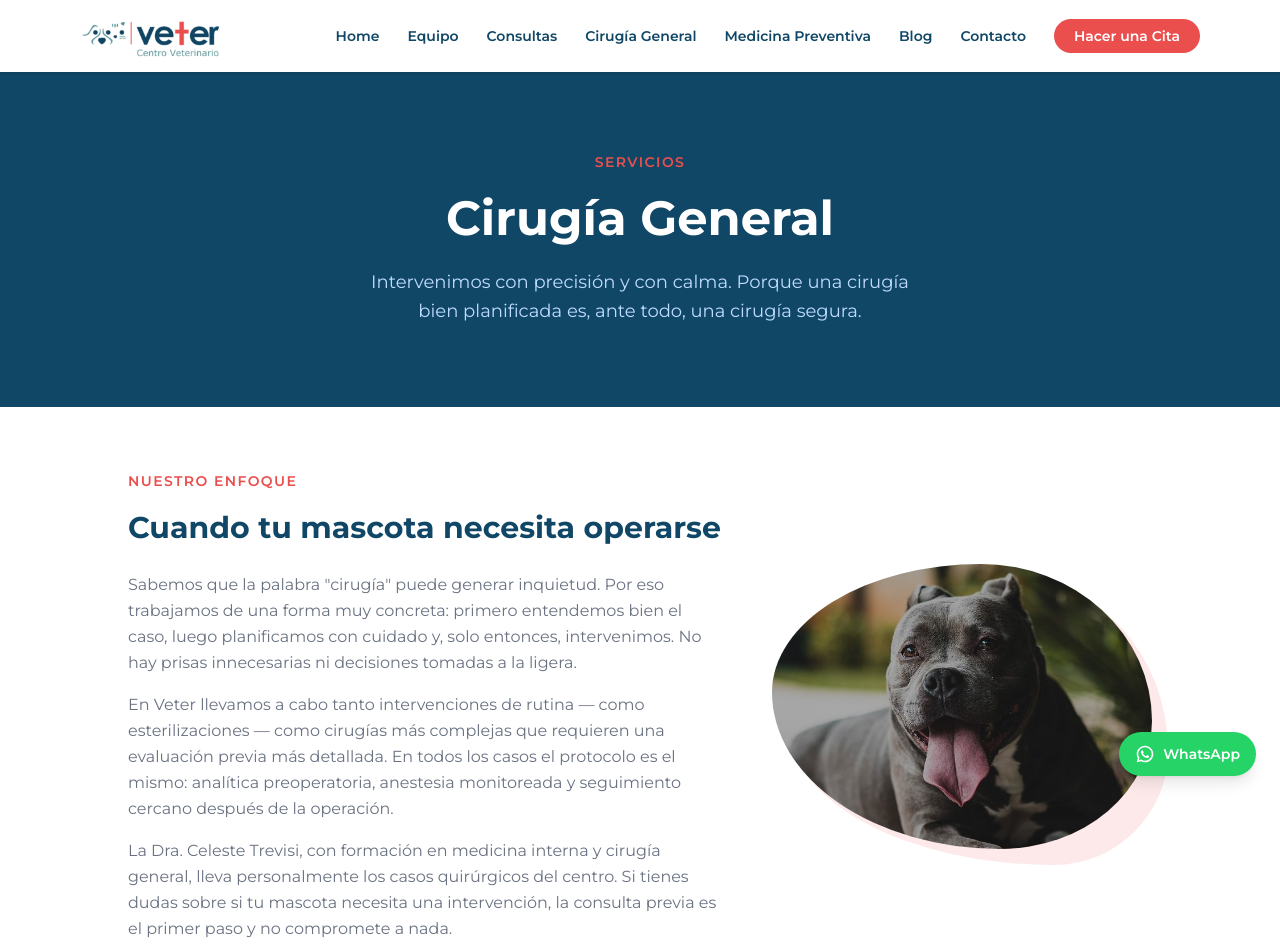
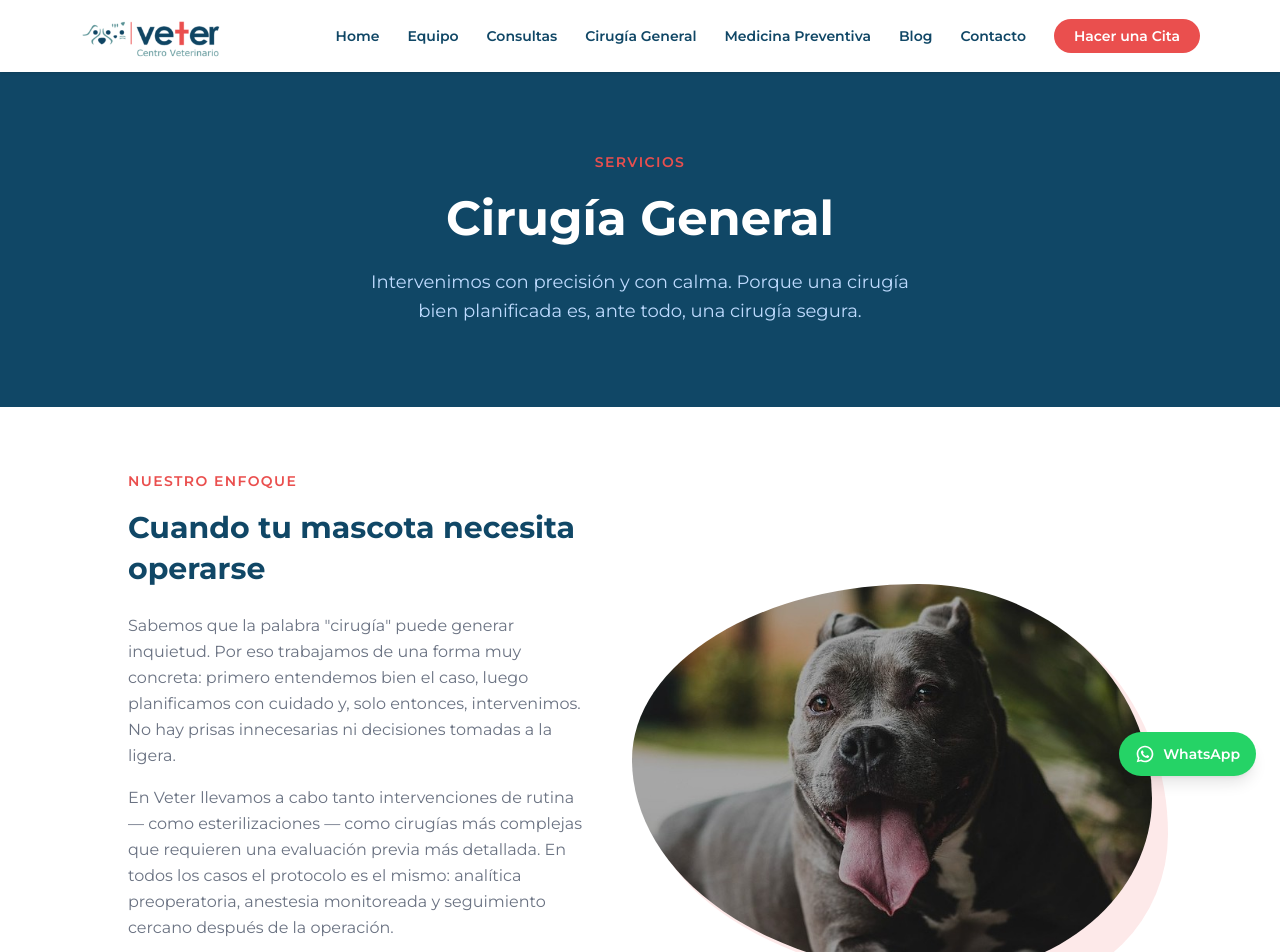
Before and after one commit to frandevp/Veter-web, a Next.js app in the folder veter-web/: page /cirugia-general in a window 1280 px wide. Shown: the top 952 px of the page. Built offline with nearby package versions, Linux system fonts and the light colour scheme.

Commit message:
fix: imagen perro más grande en introducción cirugía

```diff
--- a/veter-web/app/cirugia-general/page.tsx
+++ b/veter-web/app/cirugia-general/page.tsx
@@ -134,14 +134,14 @@ La Dra. Celeste Trevisi, con formación en medicina interna y cirugía general,
 </p>
 </div>
 
-<div className="flex-shrink-0 w-full md:w-[380px] relative">
+<div className="flex-shrink-0 w-full md:w-[520px] relative">
 <div className="absolute -bottom-4 -right-4 w-full h-full pointer-events-none"
 style={{ backgroundColor: "#ea4f4e", opacity: 0.12, borderRadius: "60% 40% 30% 70% / 50% 60% 40% 50%" }} />
 <Image
 src="/images/cirugia-perro.jpg"
 alt="Perro feliz en Veter Centro Veterinario"
-width={380}
-height={380}
+width={520}
+height={520}
 className="w-full h-auto relative z-10"
 style={{ borderRadius: "55% 45% 40% 60% / 45% 55% 45% 55%" }}
 />
```
